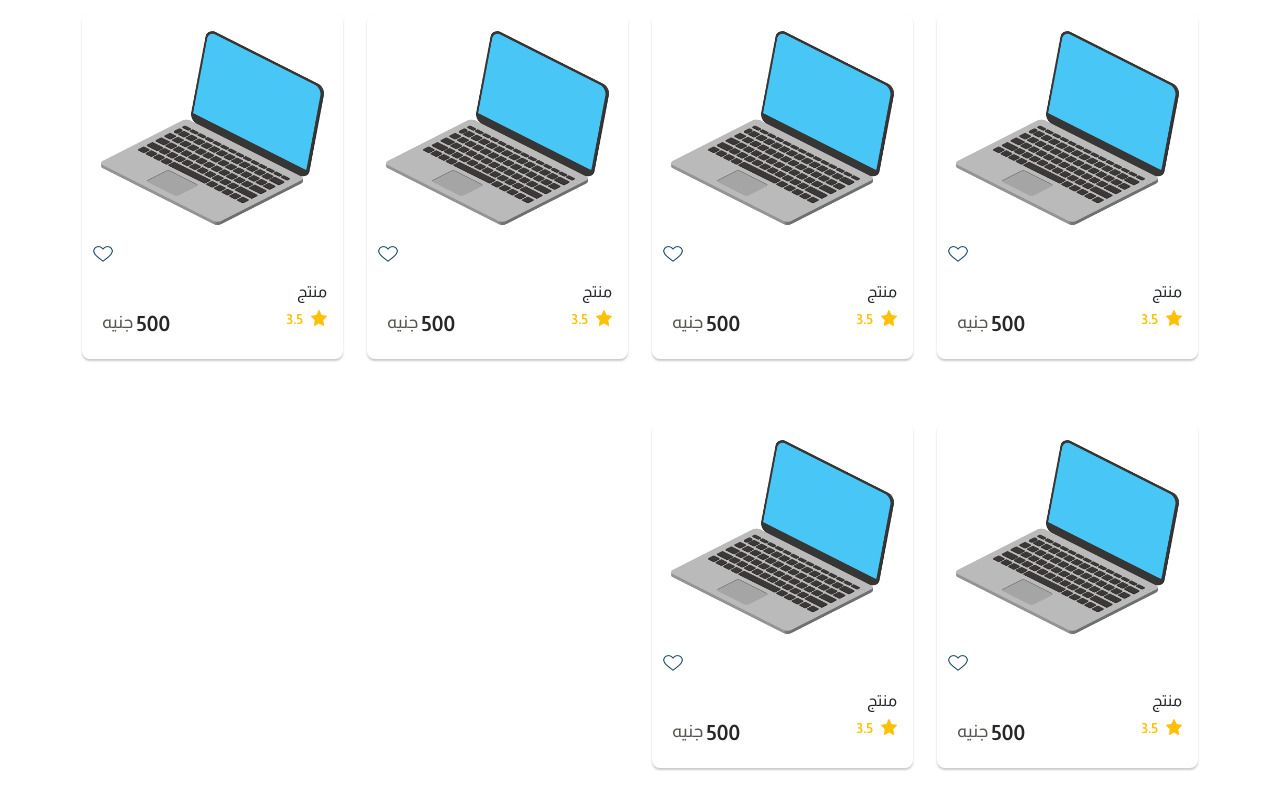
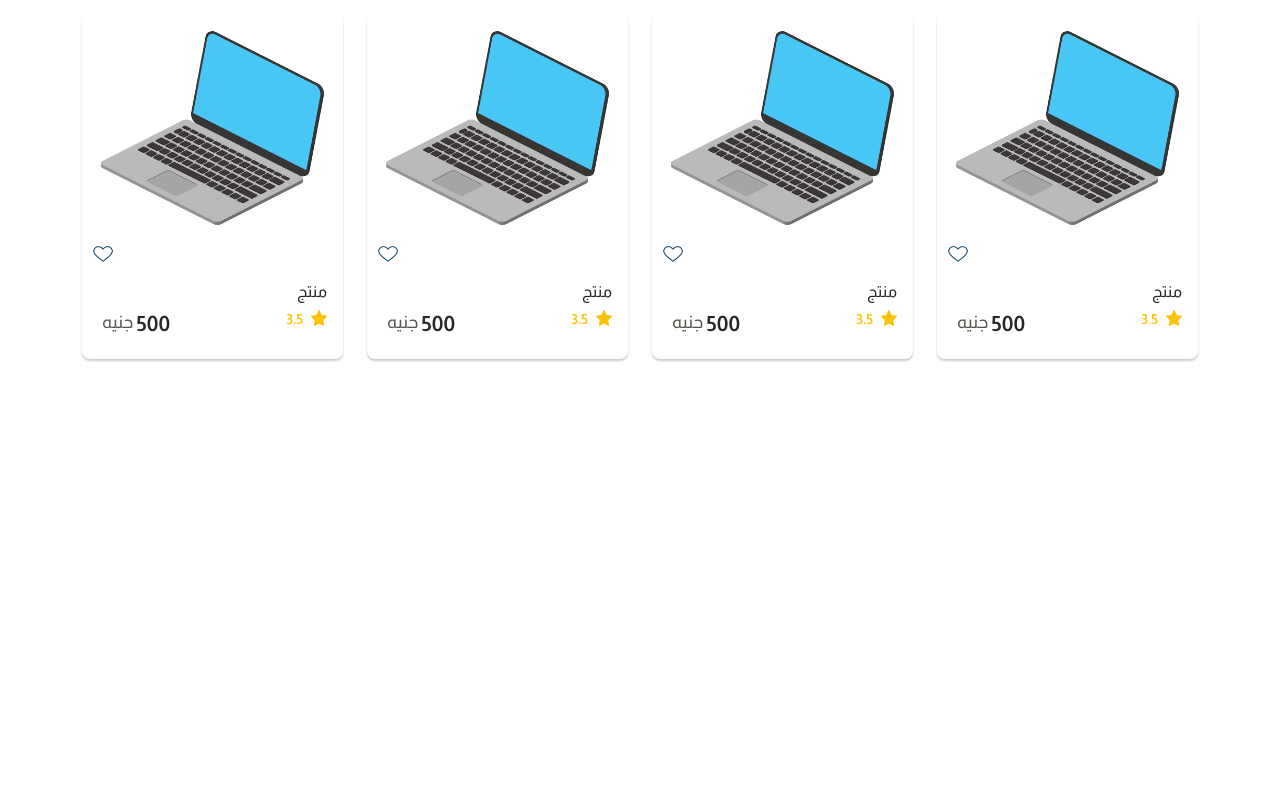
Before and after one commit to mohamedtarekdev/react-ecommerce, a React (Vite) app: page / in a window 1280 px wide. Shown: the part 741-1541 px from the top of the page. After the commit the page ends 1132 px from the top, so only its background shows below. Built offline with nearby package versions, Linux system fonts and the light colour scheme.

Commit message:
Remove duplicate ProductCard components from ProductsList

```diff
--- a/src/sections/ProductsList.jsx
+++ b/src/sections/ProductsList.jsx
@@ -12,8 +12,6 @@ const ProductsList = ({ title, btnValue }) => {
                 <ProductCard />
                 <ProductCard />
                 <ProductCard />
-                <ProductCard />
-                <ProductCard />
             </Row>
         </Container>
     );
```
